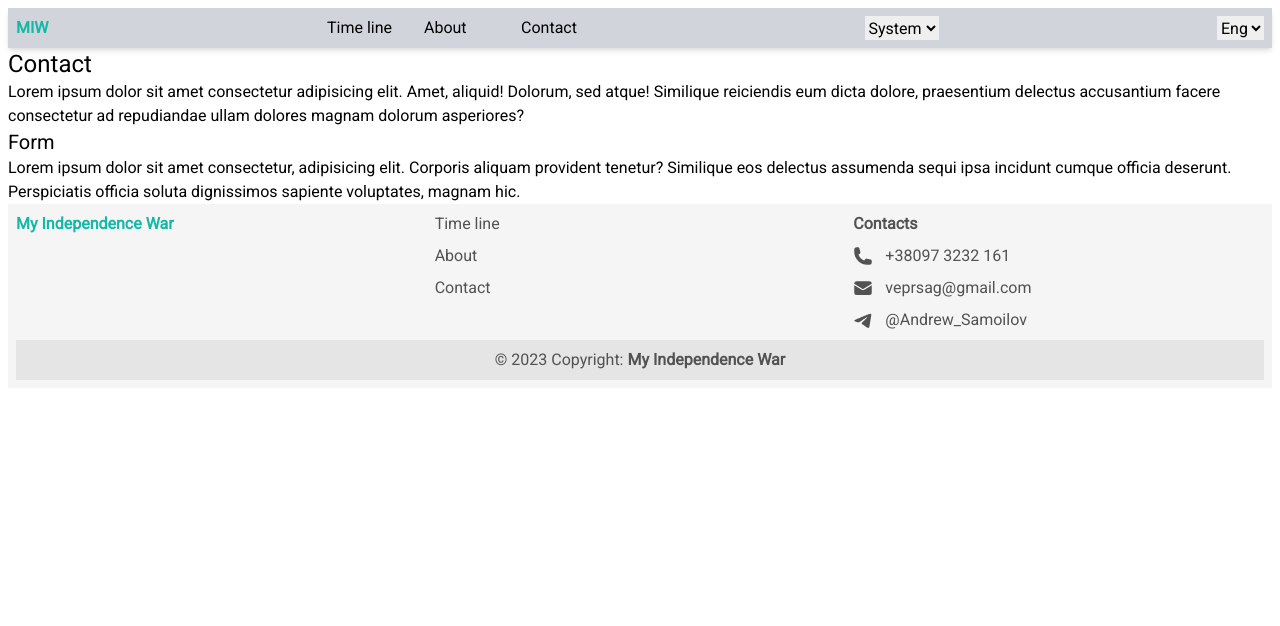
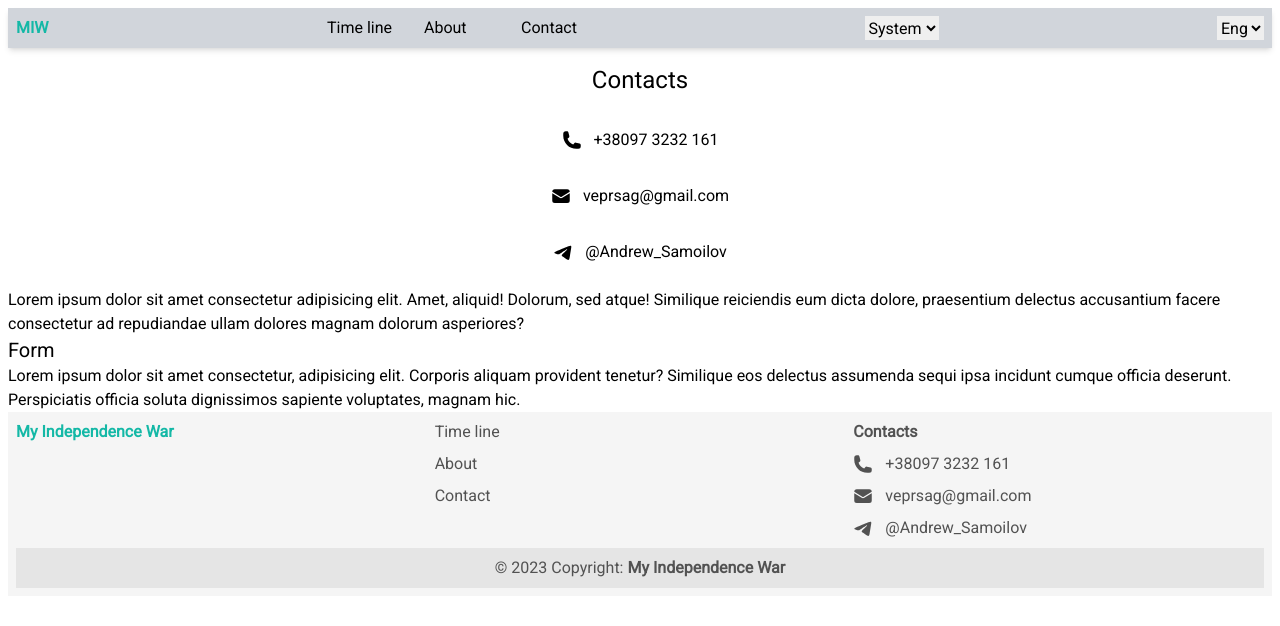
Before and after one commit to Andrew-Samoilov/My-Independence-War, a Next.js app in the folder m-i-w/: page /contact in a window 1280 px wide. Shown: the top 626 px of the page. Built offline with nearby package versions, Linux system fonts and the light colour scheme.

Commit message:
Made Contact as a separate module.

```diff
--- a/m-i-w/src/app/contact/page.tsx
+++ b/m-i-w/src/app/contact/page.tsx
@@ -1,7 +1,13 @@
-export default function Contactt() {
+import Contacts from "@/components/contacts/Contacts";
+
+export default function ContactPage() {
     return (
         <section>
-            <h1 className="text-2xl">Contact</h1>
+            <h1 className="text-2xl text-center py-4">Contacts</h1>
+            <Contacts
+                styleUl='pb-2'
+                styleLink='flex items-center justify-center p-4'
+            />
             <p>Lorem ipsum dolor sit amet consectetur adipisicing elit. Amet, aliquid! Dolorum, sed atque! Similique reiciendis eum dicta dolore, praesentium delectus accusantium facere consectetur ad repudiandae ullam dolores magnam dolorum asperiores?</p>
 
             <h2 className="text-xl">Form</h2>
--- /dev/null
+++ b/m-i-w/src/components/contacts/Contacts.tsx
@@ -0,0 +1,66 @@
+import Link from "next/link";
+
+interface IContactsProps {
+    styleUl?: string;
+    styleLink?: string;
+}
+
+export default function Contacts({ styleUl, styleLink }: IContactsProps) {
+    return (
+        // <ul className="grid grid-cols-1 gap-2">
+        <ul className={styleUl}>
+            <li>
+                <Link
+                    href='tel:+380973232161'
+                    // className="flex items-center justify-center sm:justify-start"
+                    className={styleLink}>
+                    <svg
+                        xmlns="http://www.w3.org/2000/svg"
+                        viewBox="0 0 24 24"
+                        fill="currentColor"
+                        className="mr-3 h-5 w-5">
+                        <path
+                            // fill-rule="evenodd"
+                            d="M1.5 4.5a3 3 0 013-3h1.372c.86 0 1.61.586 1.819 1.42l1.105 4.423a1.875 1.875 0 01-.694 1.955l-1.293.97c-.135.101-.164.249-.126.352a11.285 11.285 0 006.697 6.697c.103.038.25.009.352-.126l.97-1.293a1.875 1.875 0 011.955-.694l4.423 1.105c.834.209 1.42.959 1.42 1.82V19.5a3 3 0 01-3 3h-2.25C8.552 22.5 1.5 15.448 1.5 6.75V4.5z"
+                        // clip-rule="evenodd"
+                        />
+                    </svg>
+                    +38097 3232 161</Link>
+            </li>
+            <li>
+                <Link
+                    href='mailto:veprsag@gmail.com'
+                    target='_blank'
+                    className={styleLink}
+                >
+                    <svg
+                        xmlns="http://www.w3.org/2000/svg"
+                        viewBox="0 0 24 24"
+                        fill="currentColor"
+                        className="mr-3 h-5 w-5">
+                        <path
+                            d="M1.5 8.67v8.58a3 3 0 003 3h15a3 3 0 003-3V8.67l-8.928 5.493a3 3 0 01-3.144 0L1.5 8.67z" />
+                        <path
+                            d="M22.5 6.908V6.75a3 3 0 00-3-3h-15a3 3 0 00-3 3v.158l9.714 5.978a1.5 1.5 0 001.572 0L22.5 6.908z" />
+                    </svg>
+                    veprsag@gmail.com</Link>
+            </li>
+            <li>
+                <Link
+                    href='https://t.me/Andrew_Samoilov'
+                    target='_blank'
+                    className={styleLink}
+                >
+                    <svg
+                        xmlns="http://www.w3.org/2000/svg"
+                        x="0px" y="0px" width="100" height="100"
+                        viewBox="0 0 48 48"
+                        fill="currentColor"
+                        className="mr-3 h-5 w-5">
+                        <path d="M5.83,23.616c12.568-5.529,28.832-12.27,31.077-13.203c5.889-2.442,7.696-1.974,6.795,3.434 c-0.647,3.887-2.514,16.756-4.002,24.766c-0.883,4.75-2.864,5.313-5.979,3.258c-1.498-0.989-9.059-5.989-10.7-7.163 c-1.498-1.07-3.564-2.357-0.973-4.892c0.922-0.903,6.966-6.674,11.675-11.166c0.617-0.59-0.158-1.559-0.87-1.086 c-6.347,4.209-15.147,10.051-16.267,10.812c-1.692,1.149-3.317,1.676-6.234,0.838c-2.204-0.633-4.357-1.388-5.195-1.676 C1.93,26.43,2.696,24.995,5.83,23.616z"></path>
+                    </svg>
+                    @Andrew_Samoilov</Link>
+            </li>
+        </ul>
+    )
+}
--- a/m-i-w/src/components/footer/footer.tsx
+++ b/m-i-w/src/components/footer/footer.tsx
@@ -1,7 +1,6 @@
-import Link from "next/link";
-
 import Logo from "../logo/Logo";
 import MainMenu from "../main-menu/MainMenu";
+import Contacts from "../contacts/Contacts";
 
 export default function Footer() {
     return (
@@ -20,60 +19,10 @@ export default function Footer() {
                 <div className="pb-2">
                     <hr className="sm:hidden dark:border-neutral-700 block"/>
                     <p className="font-semibold pb-2 text-center sm:text-left">Contacts</p>
-                    <ul className="grid grid-cols-1 gap-2">
-                        <li>
-                            <Link
-                                href='tel:+380973232161'
-                                className="flex items-center justify-center sm:justify-start"
-                            >
-                                <svg
-                                    xmlns="http://www.w3.org/2000/svg"
-                                    viewBox="0 0 24 24"
-                                    fill="currentColor"
-                                    className="mr-3 h-5 w-5">
-                                    <path
-                                        // fill-rule="evenodd"
-                                        d="M1.5 4.5a3 3 0 013-3h1.372c.86 0 1.61.586 1.819 1.42l1.105 4.423a1.875 1.875 0 01-.694 1.955l-1.293.97c-.135.101-.164.249-.126.352a11.285 11.285 0 006.697 6.697c.103.038.25.009.352-.126l.97-1.293a1.875 1.875 0 011.955-.694l4.423 1.105c.834.209 1.42.959 1.42 1.82V19.5a3 3 0 01-3 3h-2.25C8.552 22.5 1.5 15.448 1.5 6.75V4.5z"
-                                        // clip-rule="evenodd"
-                                    />
-                                </svg>
-                                +38097 3232 161</Link>
-                        </li>
-                        <li>
-                            <Link
-                                href='mailto:veprsag@gmail.com'
-                                target='_blank'
-                                className="flex items-center justify-center sm:justify-start"
-                            >
-                                <svg
-                                    xmlns="http://www.w3.org/2000/svg"
-                                    viewBox="0 0 24 24"
-                                    fill="currentColor"
-                                    className="mr-3 h-5 w-5">
-                                    <path
-                                        d="M1.5 8.67v8.58a3 3 0 003 3h15a3 3 0 003-3V8.67l-8.928 5.493a3 3 0 01-3.144 0L1.5 8.67z" />
-                                    <path
-                                        d="M22.5 6.908V6.75a3 3 0 00-3-3h-15a3 3 0 00-3 3v.158l9.714 5.978a1.5 1.5 0 001.572 0L22.5 6.908z" />
-                                </svg>
-                                veprsag@gmail.com</Link>
-                        </li>
-                        <li>
-                            <Link
-                                href='https://t.me/Andrew_Samoilov'
-                                target='_blank'
-                                className="flex items-center justify-center sm:justify-start"
-                            >
-                                <svg
-                                    xmlns="http://www.w3.org/2000/svg"
-                                    x="0px" y="0px" width="100" height="100"
-                                    viewBox="0 0 48 48"
-                                    fill="currentColor"
-                                    className="mr-3 h-5 w-5">
-                                    <path d="M5.83,23.616c12.568-5.529,28.832-12.27,31.077-13.203c5.889-2.442,7.696-1.974,6.795,3.434 c-0.647,3.887-2.514,16.756-4.002,24.766c-0.883,4.75-2.864,5.313-5.979,3.258c-1.498-0.989-9.059-5.989-10.7-7.163 c-1.498-1.07-3.564-2.357-0.973-4.892c0.922-0.903,6.966-6.674,11.675-11.166c0.617-0.59-0.158-1.559-0.87-1.086 c-6.347,4.209-15.147,10.051-16.267,10.812c-1.692,1.149-3.317,1.676-6.234,0.838c-2.204-0.633-4.357-1.388-5.195-1.676 C1.93,26.43,2.696,24.995,5.83,23.616z"></path>
-                                </svg>
-                                @Andrew_Samoilov</Link>
-                        </li>
-                    </ul>
+                    <Contacts
+                        styleUl='grid grid-cols-1 gap-2'
+                        styleLink='flex items-center justify-center sm:justify-start'
+                    />
                 </div>
             </div>
             {/* <!--Copyright section--> */}
```
Also changed, not shown: 1 other file (tests, documents, lock files or other folders).
